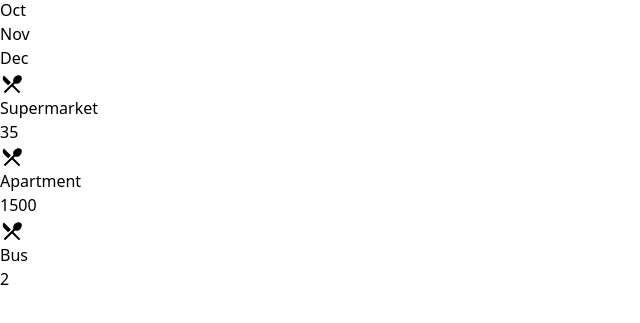
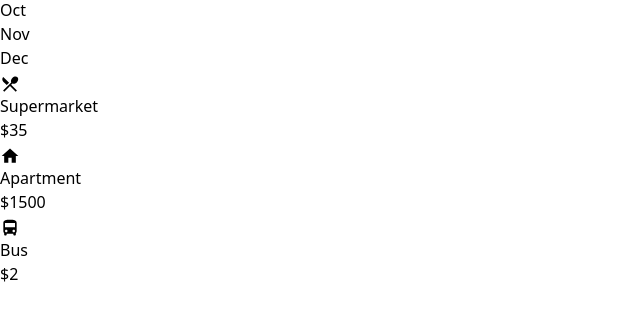
Before and after one commit to nicoPuegher/expenses-tracker, a React (Vite) app: page / in a window 1280 px wide. Shown: the part 347-670 px from the top of the page, without its empty margins (0-640 px from the left). Built offline with nearby package versions, Linux system fonts and the light colour scheme; the HTML template or start-up script is replaced by a standard one.

Commit message:
add icons for transactions

```diff
--- a/src/components/ChartDropdown/ChartDropdown.jsx
+++ b/src/components/ChartDropdown/ChartDropdown.jsx
@@ -1,7 +1,7 @@
 import React, { Fragment } from 'react';
+import PropTypes from 'prop-types';
 import { Menu, Transition } from '@headlessui/react';
 import { ChevronDownIcon } from '@heroicons/react/20/solid';
-import PropTypes from 'prop-types';
 
 function classNames(...classes) {
   return classes.filter(Boolean).join(' ');
--- /dev/null
+++ b/src/components/CustomIcon/CustomIcon.jsx
@@ -0,0 +1,25 @@
+import React from 'react';
+import PropTypes from 'prop-types';
+import LocalDiningIcon from '@mui/icons-material/LocalDining';
+import HomeIcon from '@mui/icons-material/Home';
+import DirectionsBusIcon from '@mui/icons-material/DirectionsBus';
+import AttachMoneyIcon from '@mui/icons-material/AttachMoney';
+
+function CustomIcon({ iconType }) {
+  switch (iconType) {
+    case 'Food':
+      return <LocalDiningIcon fontSize="small" />;
+    case 'Rent':
+      return <HomeIcon fontSize="small" />;
+    case 'Transport':
+      return <DirectionsBusIcon fontSize="small" />;
+    default:
+      return <AttachMoneyIcon fontSize="small" />;
+  }
+}
+
+CustomIcon.propTypes = {
+  iconType: PropTypes.string.isRequired,
+};
+
+export default CustomIcon;
--- a/src/components/Transactions/Transactions.jsx
+++ b/src/components/Transactions/Transactions.jsx
@@ -1,5 +1,5 @@
 import React from 'react';
-import LocalDiningIcon from '@mui/icons-material/LocalDining';
+import CustomIcon from '../CustomIcon/CustomIcon';
 
 const expenses = [
   {
@@ -24,17 +24,17 @@ const expenses = [
 
 function Transactions() {
   const transactions = expenses.map((transaction) => (
-    <li key={transaction.id} className="flex justify-between gap-x-6 py-3">
-      <div className="flex items-center gap-x-4">
-        <div className="h-7 w-7 flex-none rounded bg-gray-300">
-          <LocalDiningIcon />
+    <li key={transaction.id} className="flex py-2">
+      <div className="flex w-full items-center gap-x-4">
+        <div className="flex h-7 w-7 flex-none items-center justify-center rounded bg-gray-300">
+          <CustomIcon iconType={transaction.type} />
         </div>
-        <div className="flex min-w-0 flex-auto">
+        <div className="flex min-w-0 flex-auto items-center justify-between">
           <p className="text-sm font-semibold leading-6 text-gray-900">
             {transaction.name}
           </p>
-          <p className="mt-1 truncate text-xs leading-5 text-gray-500">
-            {transaction.amount}
+          <p className="text-base leading-5 text-gray-500">
+            ${transaction.amount}
           </p>
         </div>
       </div>
```
